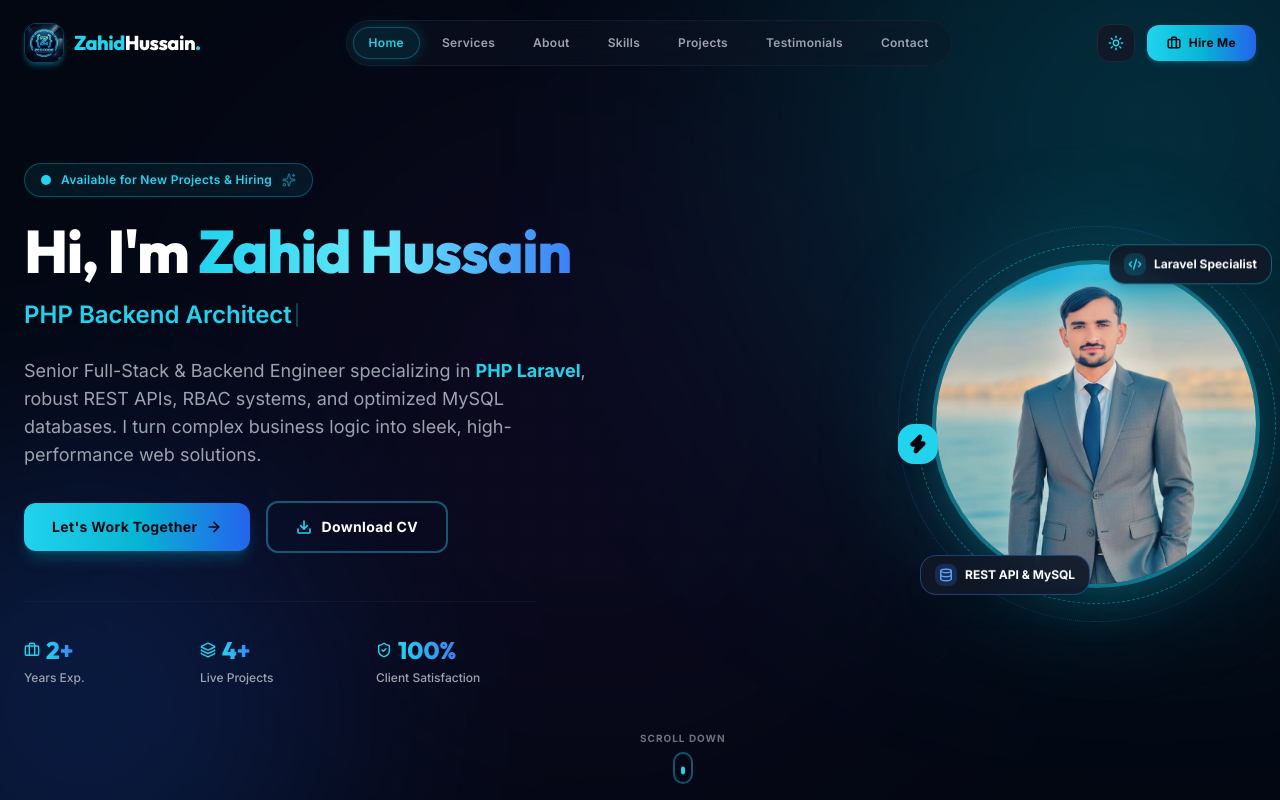
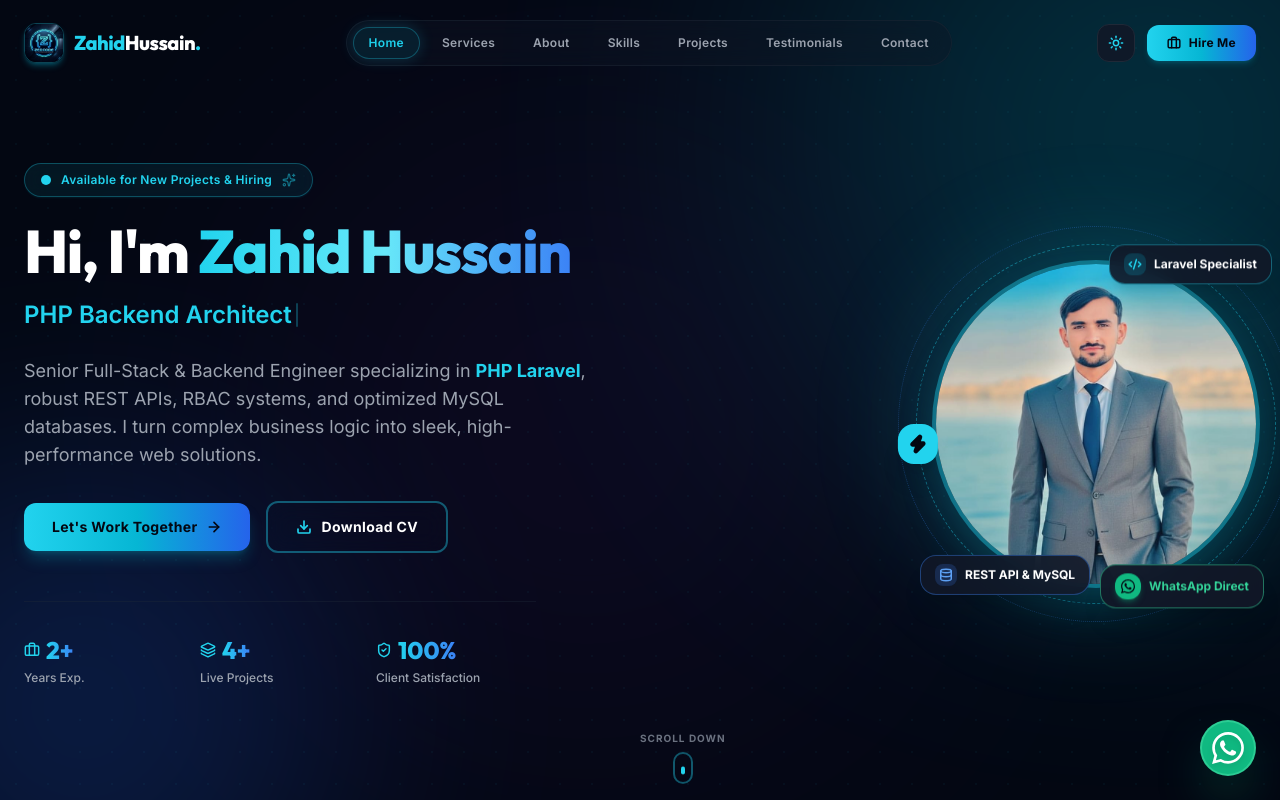
Before and after one commit to mmtzahidhussain/my-portfolio, a React (Vite) app: page / in a window 1280 px wide. Shown: the top 800 px of the page. Built offline with nearby package versions, Linux system fonts and the light colour scheme.

Commit message:
Added sticky floating WhatsApp widget button and Hero graphic WhatsApp badge

```diff
--- a/src/App.jsx
+++ b/src/App.jsx
@@ -8,6 +8,7 @@ import Projects from "./components/Projects";
 import Testimonials from "./components/Testimonials";
 import Contact from "./components/Contact";
 import Footer from "./components/Footer";
+import WhatsAppWidget from "./components/WhatsAppWidget";
 
 function App() {
   const [darkMode, setDarkMode] = useState(true);
@@ -25,6 +26,7 @@ function App() {
       <Testimonials darkMode={darkMode} />
       <Contact darkMode={darkMode} />
       <Footer darkMode={darkMode} />
+      <WhatsAppWidget />
     </div>
   );
 }
--- a/src/components/Footer.jsx
+++ b/src/components/Footer.jsx
@@ -233,7 +233,7 @@ const Footer = ({ darkMode }) => {
             whileHover={{ scale: 1.1 }}
             whileTap={{ scale: 0.9 }}
             onClick={scrollToTop}
-            className="fixed bottom-6 right-6 z-40 p-3.5 rounded-2xl bg-gradient-to-tr from-cyan-400 to-blue-600 text-gray-950 shadow-xl shadow-cyan-500/30 flex items-center justify-center"
+            className="fixed bottom-24 right-6 z-40 p-3.5 rounded-2xl bg-gradient-to-tr from-cyan-400 to-blue-600 text-gray-950 shadow-xl shadow-cyan-500/30 flex items-center justify-center"
             title="Scroll to top"
             aria-label="Scroll to top"
           >
--- a/src/components/Hero.jsx
+++ b/src/components/Hero.jsx
@@ -317,6 +317,25 @@ const Hero = ({ darkMode }) => {
               <span>REST API & MySQL</span>
             </motion.div>
 
+            {/* Floating WhatsApp Pill - Bottom Right */}
+            <motion.a
+              whileHover={{ scale: 1.08 }}
+              whileTap={{ scale: 0.95 }}
+              animate={{ y: [-6, 6, -6] }}
+              transition={{ duration: 3.4, repeat: Infinity, ease: "easeInOut", delay: 1 }}
+              href="https://wa.me/923057009210?text=Hi%20Zahid,%20I%20visited%20your%20portfolio!"
+              target="_blank"
+              rel="noopener noreferrer"
+              className="absolute -bottom-6 -right-2 z-20 px-3.5 py-2 rounded-2xl text-xs font-bold shadow-xl bg-gray-900/95 border border-emerald-400/50 backdrop-blur-md text-white flex items-center gap-2 group cursor-pointer"
+            >
+              <div className="p-1.5 rounded-xl bg-emerald-500 text-gray-950 shadow-md shadow-emerald-500/30 group-hover:scale-110 transition-transform">
+                <svg viewBox="0 0 24 24" width="14" height="14" fill="currentColor">
+                  <path d="M17.472 14.382c-.297-.149-1.758-.867-2.03-.967-.273-.099-.471-.148-.67.15-.197.297-.767.966-.94 1.164-.173.199-.347.223-.644.075-.297-.15-1.255-.463-2.39-1.475-.883-.788-1.48-1.761-1.653-2.059-.173-.297-.018-.458.13-.606.134-.133.298-.347.446-.521.151-.172.2-.296.3-.495.099-.198.05-.372-.025-.521-.075-.148-.669-1.611-.916-2.206-.242-.579-.487-.501-.669-.51l-.57-.01c-.198 0-.52.074-.792.372s-1.04 1.016-1.04 2.479 1.065 2.876 1.213 3.074c.149.198 2.095 3.2 5.076 4.487.709.306 1.263.489 1.694.626.712.226 1.36.194 1.872.118.571-.085 1.758-.719 2.006-1.413.248-.695.248-1.29.173-1.414-.074-.124-.272-.198-.57-.347m-5.421 7.403h-.004a9.87 9.87 0 01-5.031-1.378l-.361-.214-3.741.982.998-3.648-.235-.374a9.86 9.86 0 01-1.51-5.26c.001-5.45 4.436-9.884 9.888-9.884 2.64 0 5.122 1.03 6.988 2.898a9.825 9.825 0 012.893 6.99c-.002 5.45-4.437 9.884-9.885 9.884m8.413-18.297A11.815 11.815 0 0012.05 0C5.495 0 .16 5.335.157 11.892c0 2.096.547 4.142 1.588 5.945L.057 24l6.305-1.654a11.882 11.882 0 005.683 1.448h.005c6.554 0 11.89-5.335 11.893-11.893a11.821 11.821 0 00-3.48-8.413z" />
+                </svg>
+              </div>
+              <span className="text-emerald-400 font-bold">WhatsApp Direct</span>
+            </motion.a>
+
             {/* Floating Badge 3 - Middle Left */}
             <motion.div
               animate={{ x: [-5, 5, -5] }}
--- /dev/null
+++ b/src/components/WhatsAppWidget.jsx
@@ -0,0 +1,42 @@
+import { motion } from "framer-motion";
+
+const WhatsAppWidget = () => {
+  return (
+    <div className="fixed bottom-6 right-6 z-50 flex items-center group">
+      {/* Tooltip Label */}
+      <motion.div
+        initial={{ opacity: 0, x: 10 }}
+        whileHover={{ opacity: 1, x: 0 }}
+        className="hidden sm:flex items-center gap-2 mr-3 px-3.5 py-2 rounded-2xl bg-gray-900/95 border border-emerald-500/40 text-emerald-400 text-xs font-bold shadow-2xl backdrop-blur-md opacity-0 group-hover:opacity-100 transition-all duration-300 pointer-events-none"
+      >
+        <span className="w-2 h-2 rounded-full bg-emerald-400 animate-ping" />
+        <span>Chat on WhatsApp</span>
+      </motion.div>
+
+      {/* Floating WhatsApp Button */}
+      <motion.a
+        whileHover={{ scale: 1.12 }}
+        whileTap={{ scale: 0.9 }}
+        href="https://wa.me/923057009210?text=Hi%20Zahid,%20I%20visited%20your%20portfolio!"
+        target="_blank"
+        rel="noopener noreferrer"
+        aria-label="Chat on WhatsApp"
+        title="Chat on WhatsApp (+923057009210)"
+        className="relative w-14 h-14 rounded-full bg-emerald-500 text-white flex items-center justify-center shadow-2xl shadow-emerald-500/50 cursor-pointer border-2 border-emerald-400/80 transition-all duration-300"
+      >
+        {/* Pulsing Ripple Effect */}
+        <span className="absolute inset-0 rounded-full bg-emerald-400 opacity-75 animate-ping pointer-events-none" />
+
+        {/* WhatsApp SVG Icon */}
+        <svg
+          viewBox="0 0 24 24"
+          className="w-8 h-8 fill-current relative z-10 drop-shadow-md"
+        >
+          <path d="M17.472 14.382c-.297-.149-1.758-.867-2.03-.967-.273-.099-.471-.148-.67.15-.197.297-.767.966-.94 1.164-.173.199-.347.223-.644.075-.297-.15-1.255-.463-2.39-1.475-.883-.788-1.48-1.761-1.653-2.059-.173-.297-.018-.458.13-.606.134-.133.298-.347.446-.521.151-.172.2-.296.3-.495.099-.198.05-.372-.025-.521-.075-.148-.669-1.611-.916-2.206-.242-.579-.487-.501-.669-.51l-.57-.01c-.198 0-.52.074-.792.372s-1.04 1.016-1.04 2.479 1.065 2.876 1.213 3.074c.149.198 2.095 3.2 5.076 4.487.709.306 1.263.489 1.694.626.712.226 1.36.194 1.872.118.571-.085 1.758-.719 2.006-1.413.248-.695.248-1.29.173-1.414-.074-.124-.272-.198-.57-.347m-5.421 7.403h-.004a9.87 9.87 0 01-5.031-1.378l-.361-.214-3.741.982.998-3.648-.235-.374a9.86 9.86 0 01-1.51-5.26c.001-5.45 4.436-9.884 9.888-9.884 2.64 0 5.122 1.03 6.988 2.898a9.825 9.825 0 012.893 6.99c-.002 5.45-4.437 9.884-9.885 9.884m8.413-18.297A11.815 11.815 0 0012.05 0C5.495 0 .16 5.335.157 11.892c0 2.096.547 4.142 1.588 5.945L.057 24l6.305-1.654a11.882 11.882 0 005.683 1.448h.005c6.554 0 11.89-5.335 11.893-11.893a11.821 11.821 0 00-3.48-8.413z" />
+        </svg>
+      </motion.a>
+    </div>
+  );
+};
+
+export default WhatsAppWidget;
```
